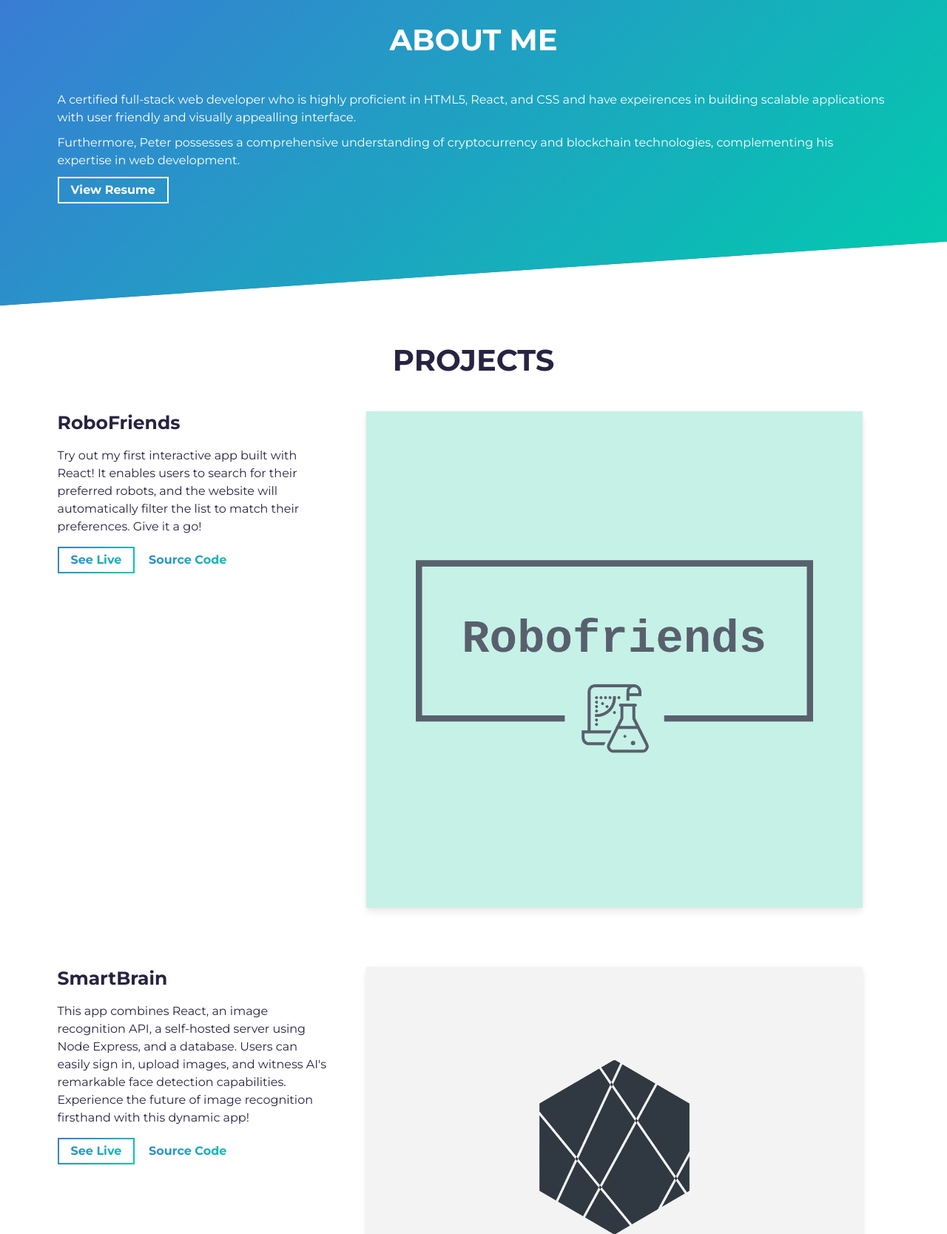
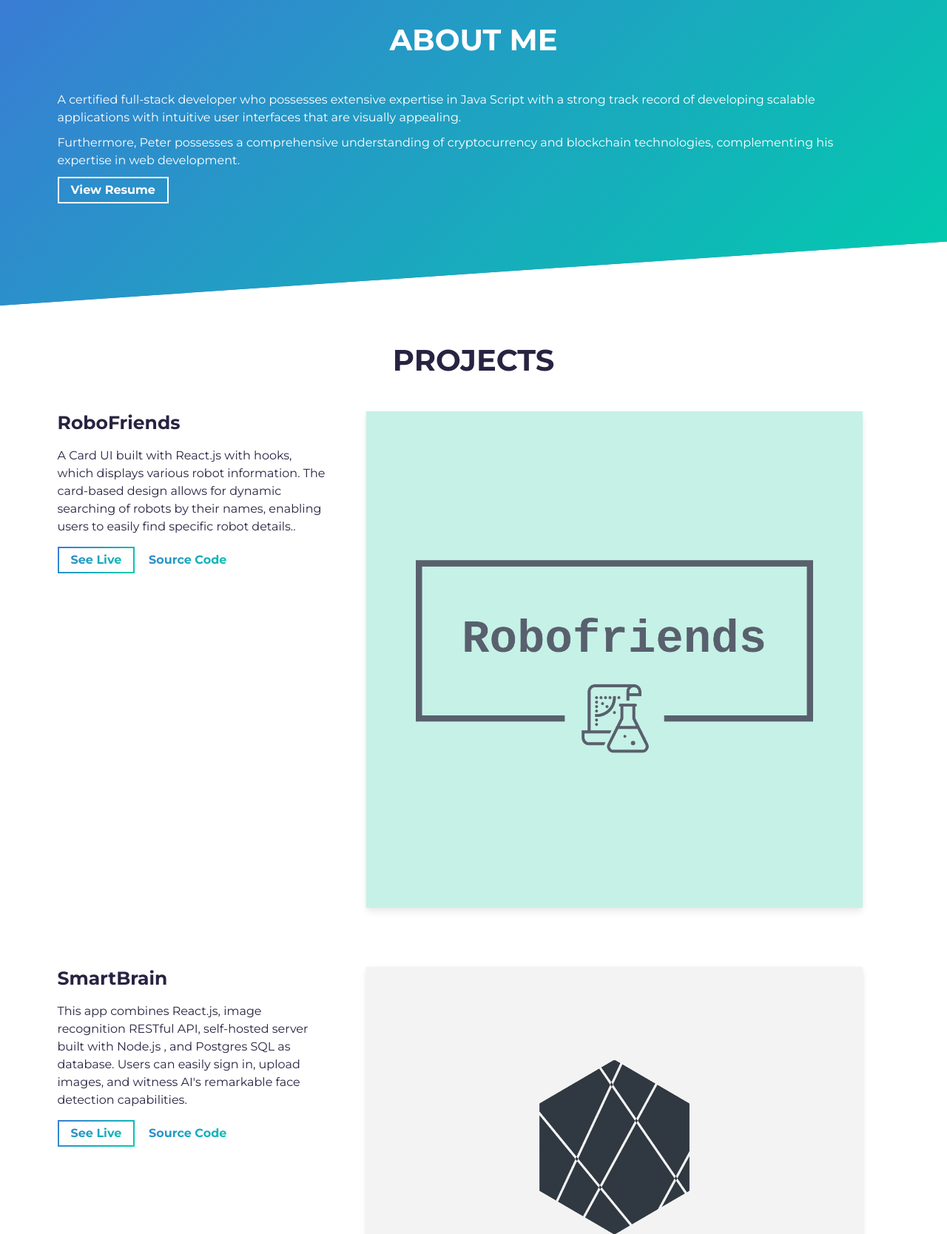
Before and after one commit to Peterloveprogramming/Peter-Personal-Webpage, a website built with Parcel: page src/index.html in a window 1280 px wide. Shown: the part 820-2488 px from the top of the page at 74% size. Built offline with nearby package versions, Linux system fonts and the light colour scheme.

Commit message:
Update index.html

```diff
--- a/src/index.html
+++ b/src/index.html
@@ -57,7 +57,7 @@
           <div class="col-md-12 col-sm-12">
             <div class="about-wrapper__info load-hidden">
               <p class="about-wrapper__info-text">
-               A certified full-stack web developer who is highly proficient in HTML5, React, and CSS and have expeirences in building scalable applications with user friendly and visually appealling interface.
+               A certified full-stack developer who possesses extensive expertise in Java Script with a strong track record of developing scalable applications with intuitive user interfaces that are visually appealing.
               </p>
               <p class="about-wrapper__info-text">
              Furthermore, Peter possesses a comprehensive understanding of cryptocurrency and blockchain technologies, complementing his expertise in web development.
@@ -91,7 +91,7 @@
                 <h3 class="project-wrapper__text-title">RoboFriends</h3>
                 <div>
                   <p class="mb-4">
-                  Try out my first interactive app built with React! It enables users to search for their preferred robots, and the website will automatically filter the list to match their preferences. Give it a go!
+                 A Card UI built with React.js with hooks, which displays various robot information. The card-based design allows for dynamic searching of robots by their names, enabling users to easily find specific robot details..
                   </p>
                 </div>
                 <a
@@ -142,7 +142,7 @@
                 <h3 class="project-wrapper__text-title">SmartBrain</h3>
                 <div>
                   <p class="mb-4">
-                    This app combines React, an image recognition API, a self-hosted server using Node Express, and a database. Users can easily sign in, upload images, and witness AI's remarkable face detection capabilities. Experience the future of image recognition firsthand with this dynamic app!
+                    This app combines React.js, image recognition RESTful API, self-hosted server built with Node.js , and Postgres SQL as database. Users can easily sign in, upload images, and witness AI's remarkable face detection capabilities.
                   </p>
                 </div>
                 <a
@@ -192,7 +192,7 @@
                 <h3 class="project-wrapper__text-title">E-Commerce</h3>
                 <div>
                   <p class="mb-4">
-                       The website will feature navigation and routing that guide users to various pages of categories of items. Users will be able to add items to their cart and make payments for their purchases through the integration of the Strike API. The website also integrates Firebase for storage and authentication.
+                      The website is built with React.js and it features navigation and routing that guide users to various pages of categories of items. Users will be able to add items to their cart and make payments for their purchases through the integration of the Strike API. The website also integrates Firebase for storage and authentication
                   </p>
                 </div>
                 <a
```
